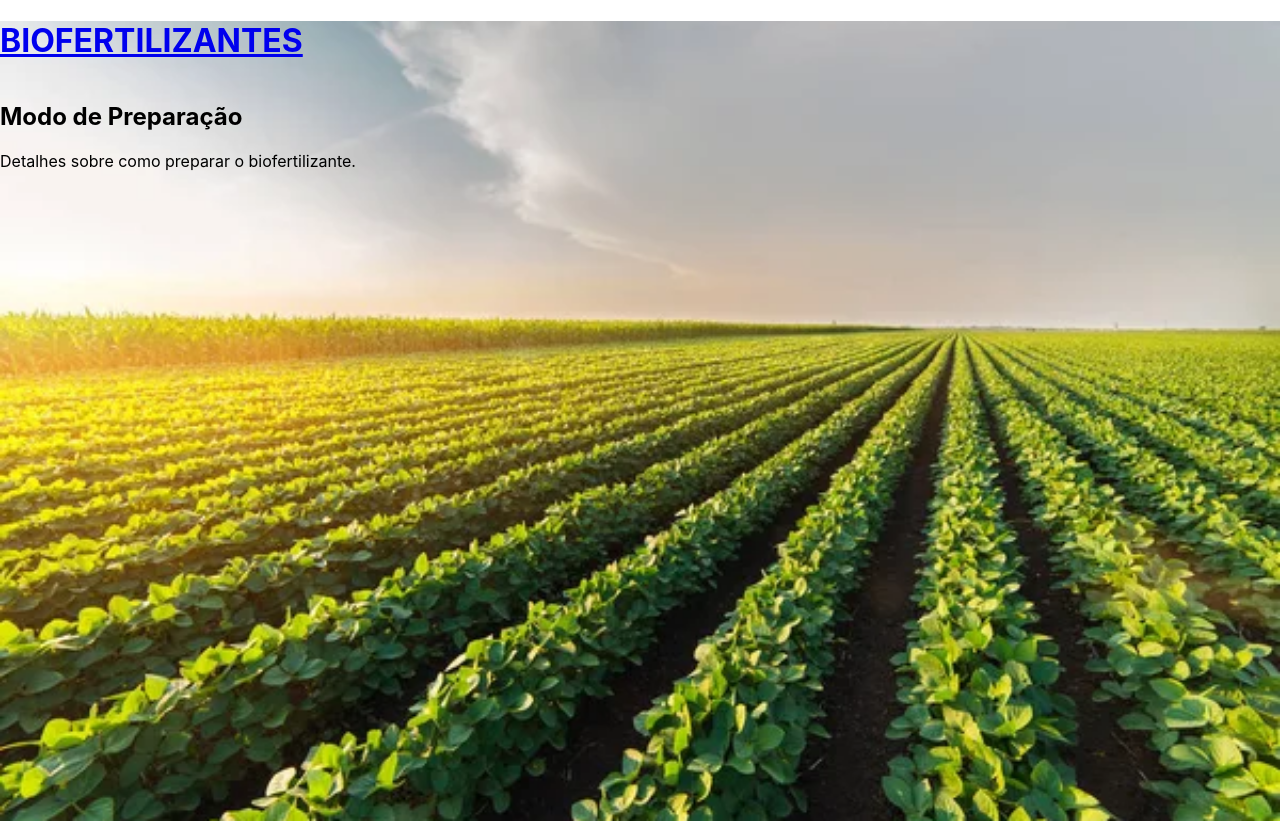
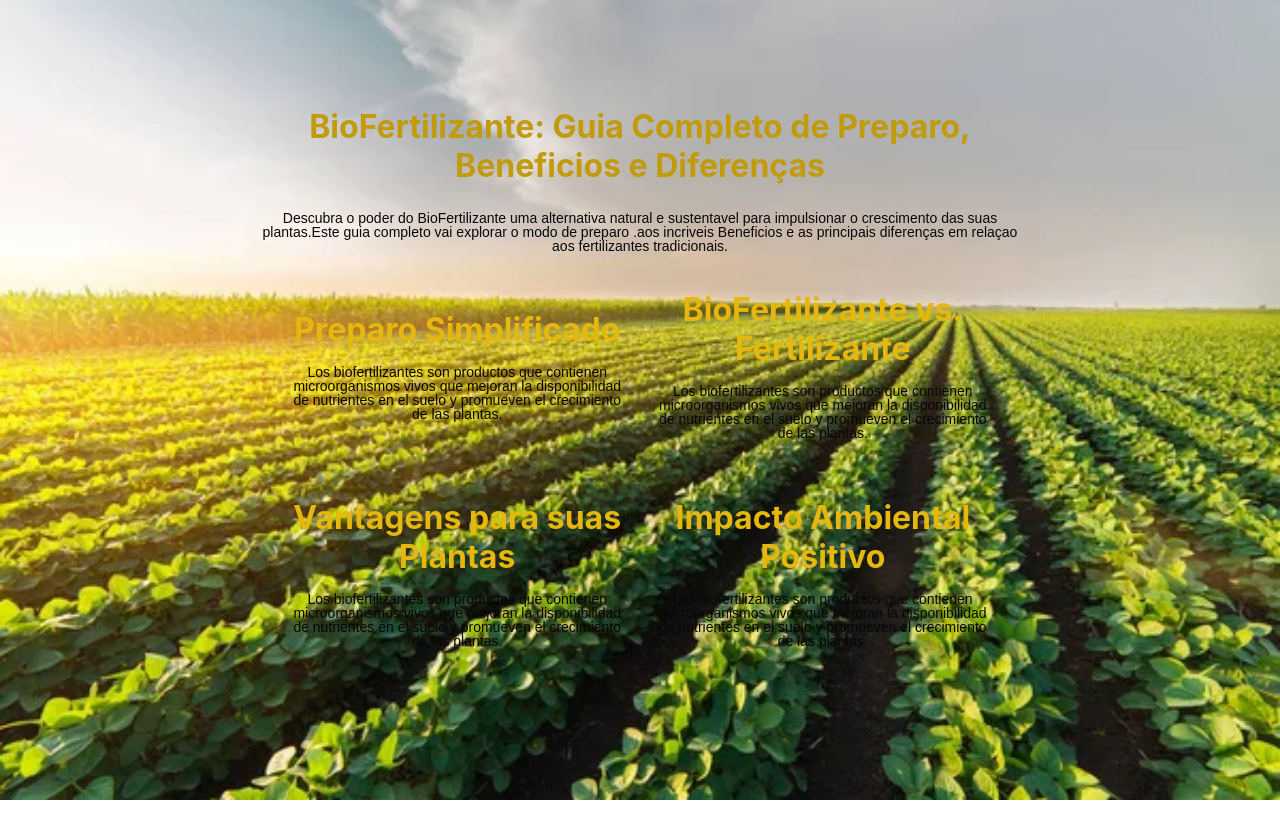
Before and after one commit to Tauan2710/bioFertilizantes, a React (Create React App) app: page / in a window 1280 px wide. After the commit the page ends 800 px from the top, so only its background shows below. Built offline with nearby package versions, Linux system fonts and the light colour scheme.

Commit message:
Pagina inicial

```diff
--- /dev/null
+++ b/src/components/DisplayCard/DisplayCard.style.jsx
@@ -0,0 +1,16 @@
+import { Link } from "react-router-dom";
+import styled from "styled-components";
+
+export const CardsWrapper = styled.div`
+  display: flex;
+  justify-content: center;
+  align-items: center;
+  flex-wrap: wrap;
+  gap: 20px;
+`;
+export const CardsContainer = styled.div`
+  width: 45%;
+`;
+export const DefaultLink = styled(Link)`
+  text-decoration: none;
+`;
--- /dev/null
+++ b/src/components/DisplayCard/index.jsx
@@ -0,0 +1,17 @@
+import { Link } from "react-router-dom";
+import { Subtitle } from "../Subtitle/Subtitle.styles";
+import { Text } from "../Text/Text.styles";
+import { CardsContainer, DefaultLink } from "./DisplayCard.style";
+
+const DisplayCard = (props) => {
+  const card = props.card;
+  return (
+    <CardsContainer>
+      <DefaultLink to={"#"}>
+        <Subtitle>{card.title}</Subtitle>
+      </DefaultLink>
+      <Text>{card.description}</Text>
+    </CardsContainer>
+  );
+};
+export default DisplayCard;
--- a/src/components/Layout/Layout.styles.js
+++ b/src/components/Layout/Layout.styles.js
@@ -1,13 +1,17 @@
-import styled from 'styled-components';
-import bg from '../../assets/images/bg.jpg';
+import styled from "styled-components";
+import bg from "../../assets/images/bg.jpg";
 
 export const LayoutContainer = styled.div`
   width: 100vw;
   height: 100vh;
-    background-image: url('${bg}');
+  background-image: url("${bg}");
   background-size: cover;
   background-position: center;
   background-repeat: no-repeat;
+  display: flex;
+  justify-content: start;
+  align-items: center;
+  flex-direction: column;
 
   @media (max-width: 768px) {
     background-size: contain;
@@ -15,7 +19,7 @@ export const LayoutContainer = styled.div`
 `;
 
 export const Content = styled.div`
-    display: grid;
-    grid-template-columns: 1fr;
-
+  display: flex;
+  flex-direction: column;
+  width: 60%;
 `;
--- a/src/components/Layout/index.jsx
+++ b/src/components/Layout/index.jsx
@@ -1,18 +1,18 @@
-import React from 'react';
-import { Content, LayoutContainer } from './Layout.styles';
-import { Link } from 'react-router-dom';
+import React from "react";
+import { Content, LayoutContainer } from "./Layout.styles";
+import { Link } from "react-router-dom";
 
 const Layout = ({ children }) => {
-    return <LayoutContainer>
-
-        <Link to="/">
-                <h1>BIOFERTILIZANTES</h1>
-            </Link>
-
-        <Content>
-            {children}
-        </Content>
-        </LayoutContainer>;
+  return (
+    <LayoutContainer>
+      <Link to="/">
+        <marquee>
+          <h1>BioFertilizante</h1>
+        </marquee>
+      </Link>
+      <Content>{children}</Content>
+    </LayoutContainer>
+  );
 };
 
 export default Layout;
--- a/src/components/Preparo/Preparo.styles.js
+++ /dev/null
@@ -1,5 +0,0 @@
-import styled from 'styled-components';
-
-export const PreparoContainer = styled.div`
-  /* Seu estilo aqui */
-`;
--- a/src/components/Preparo/index.jsx
+++ /dev/null
@@ -1,16 +0,0 @@
-import React from 'react';
-import { PreparoContainer } from './Preparo.styles'
-
-
-  const ModoDePreparo = () => {  // Altere para algo único
-    return (
-        <div>
-            <h2>Modo de Preparação</h2>
-            <p>Detalhes sobre como preparar o biofertilizante.</p>
-        </div>
-    );
-};
-
-
-
-  export default ModoDePreparo;
--- /dev/null
+++ b/src/components/Subtitle/Subtitle.styles.js
@@ -0,0 +1,8 @@
+import styled from "styled-components";
+
+export const Subtitle = styled.h1`
+  font-size: 2rem;
+  color: rgb(230, 183, 13);
+  text-align: center;
+  margin-bottom: 1rem;
+`;
--- /dev/null
+++ b/src/components/Text/Text.styles.js
@@ -0,0 +1,11 @@
+import styled from "styled-components";
+
+export const Text = styled.h1`
+  font-size: 14px;
+  color: rgb(8, 8, 8);
+  text-align: center;
+  margin-bottom: 1rem;
+  font-family: "Poppins", sans-serif;
+  font-weight: 400;
+  line-height: 1;
+`;
--- /dev/null
+++ b/src/components/Titulo/Titulo.styles.js
@@ -0,0 +1,8 @@
+import styled from "styled-components";
+
+export const Titulo = styled.h1`
+  font-size: 2rem;
+  color: #c29b0c;
+  text-align: center;
+  margin-bottom: 1rem;
+`;
--- /dev/null
+++ b/src/data/Cards.js
@@ -0,0 +1,22 @@
+export const cards = [
+  {
+    title: "Preparo Simplificado",
+    description:
+      "Los biofertilizantes son productos que contienen microorganismos vivos que mejoran la disponibilidad de nutrientes en el suelo y promueven el crecimiento de las plantas.",
+  },
+  {
+    title: "BioFertilizante vs. Fertilizante",
+    description:
+      "Los biofertilizantes son productos que contienen microorganismos vivos que mejoran la disponibilidad de nutrientes en el suelo y promueven el crecimiento de las plantas.",
+  },
+  {
+    title: "Vantagens para suas Plantas ",
+    description:
+      "Los biofertilizantes son productos que contienen microorganismos vivos que mejoran la disponibilidad de nutrientes en el suelo y promueven el crecimiento de las plantas.",
+  },
+  {
+    title: "Impacto Ambiental Positivo",
+    description:
+      "Los biofertilizantes son productos que contienen microorganismos vivos que mejoran la disponibilidad de nutrientes en el suelo y promueven el crecimiento de las plantas.",
+  },
+];
--- a/src/pages/Home/index.jsx
+++ b/src/pages/Home/index.jsx
@@ -1,25 +1,48 @@
-import React from 'react';
-import { Link, useNavigate } from 'react-router-dom';  // Importando o useNavigate
-import Layout from '../../components/Layout';
-import Preparo from '../../components/Preparo';
-import ModoDePreparo from '../../components/Preparo';
+import React, { useEffect, useState } from "react";
+import { Link, useNavigate } from "react-router-dom"; // Importando o useNavigate
+import Layout from "../../components/Layout";
+
+import { Titulo } from "../../components/Titulo/Titulo.styles";
+import { Text } from "../../components/Text/Text.styles";
+import { Subtitle } from "../../components/Subtitle/Subtitle.styles";
+import DisplayCard from "../../components/DisplayCard";
+import { cards } from "../../data/Cards";
+import {
+  CardsContainer,
+  CardsWrapper,
+} from "../../components/DisplayCard/DisplayCard.style";
 
 const Home = () => {
-    const navigate = useNavigate();  // Inicializando o useNavigate
+  const [allcards, setAllCards] = useState([]);
 
-    // Função que vai ser chamada ao clicar no botão
-    const handleRedirect = () => {
-        navigate('/');  // Redireciona para a página inicial (Home)
-    };
+  useEffect(() => {
+    setAllCards(cards);
+  }, [cards]);
 
-    return (
-        <Layout>
+  return (
+    <Layout>
+      <Titulo>
+        BioFertilizante: Guia Completo de Preparo, Beneficios e Diferenças
+      </Titulo>
+      <Text>
+        Descubra o poder do BioFertilizante uma alternativa natural e
+        sustentavel para impulsionar o crescimento das suas plantas.Este guia
+        completo vai explorar o modo de preparo .aos incriveis Beneficios e as
+        principais diferenças em relaçao aos fertilizantes tradicionais.
+      </Text>
+      <CardsWrapper>
+        {allcards &&
+          allcards.map((card) => <DisplayCard key={card.title} card={card} />)}
+      </CardsWrapper>
 
-           <ModoDePreparo />
-
-        </Layout>
-    );
-
+      {/* <Subtitle>BioFertilizantes vs. Fertilizantes</Subtitle>
+      <Text>
+        Entenda as Diferenças entre o BioFertilizante e os Fertilizantes
+        quimicos convencionais.Descubra como o BioFertilizante e uma escolha
+        mais sustentavel e benefica para o meio Ambiente.
+      </Text> */}
+    </Layout>
+  );
 };
 
 export default Home;
```
Lines whose indentation alone changed are shown as unchanged.
